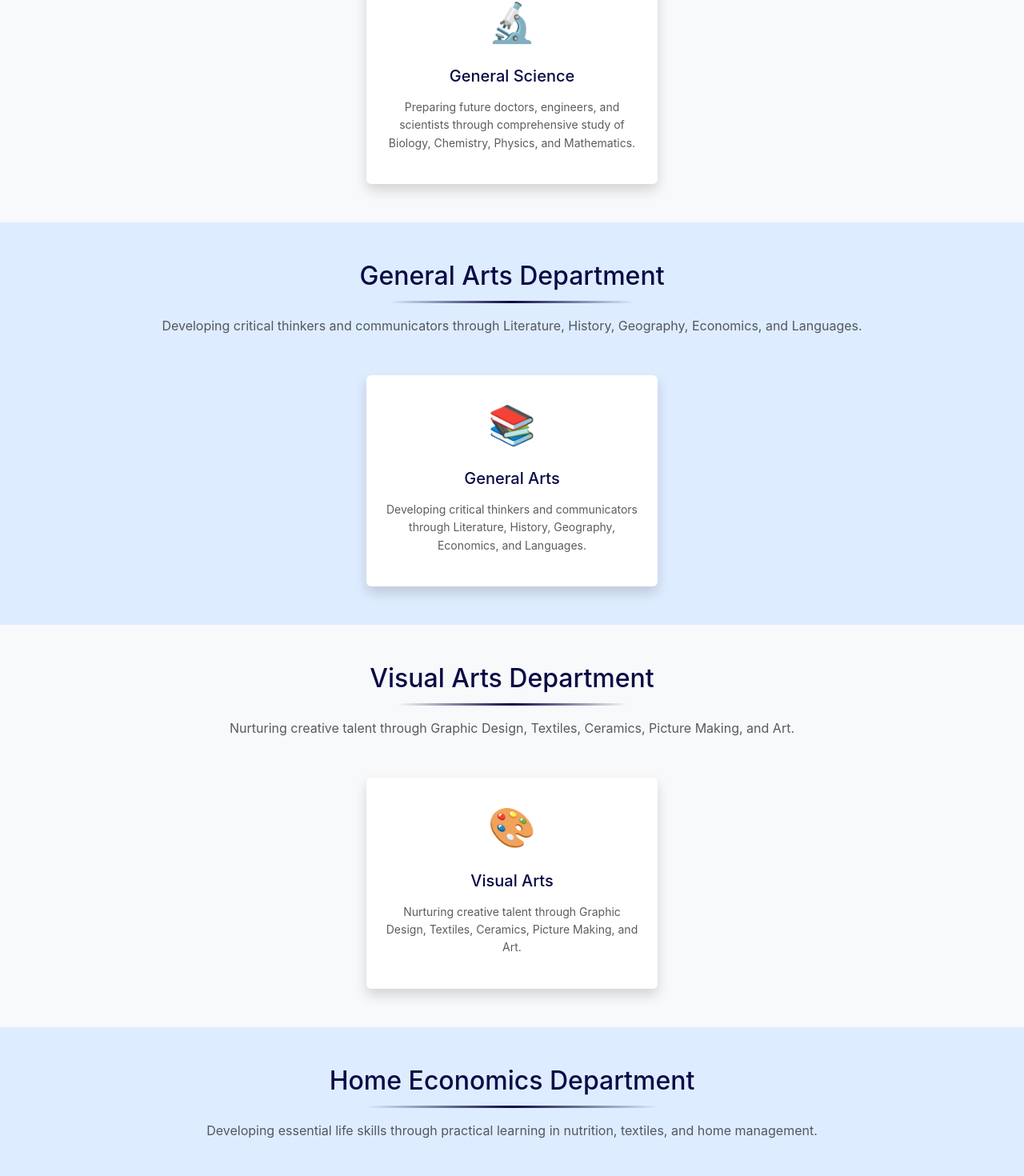
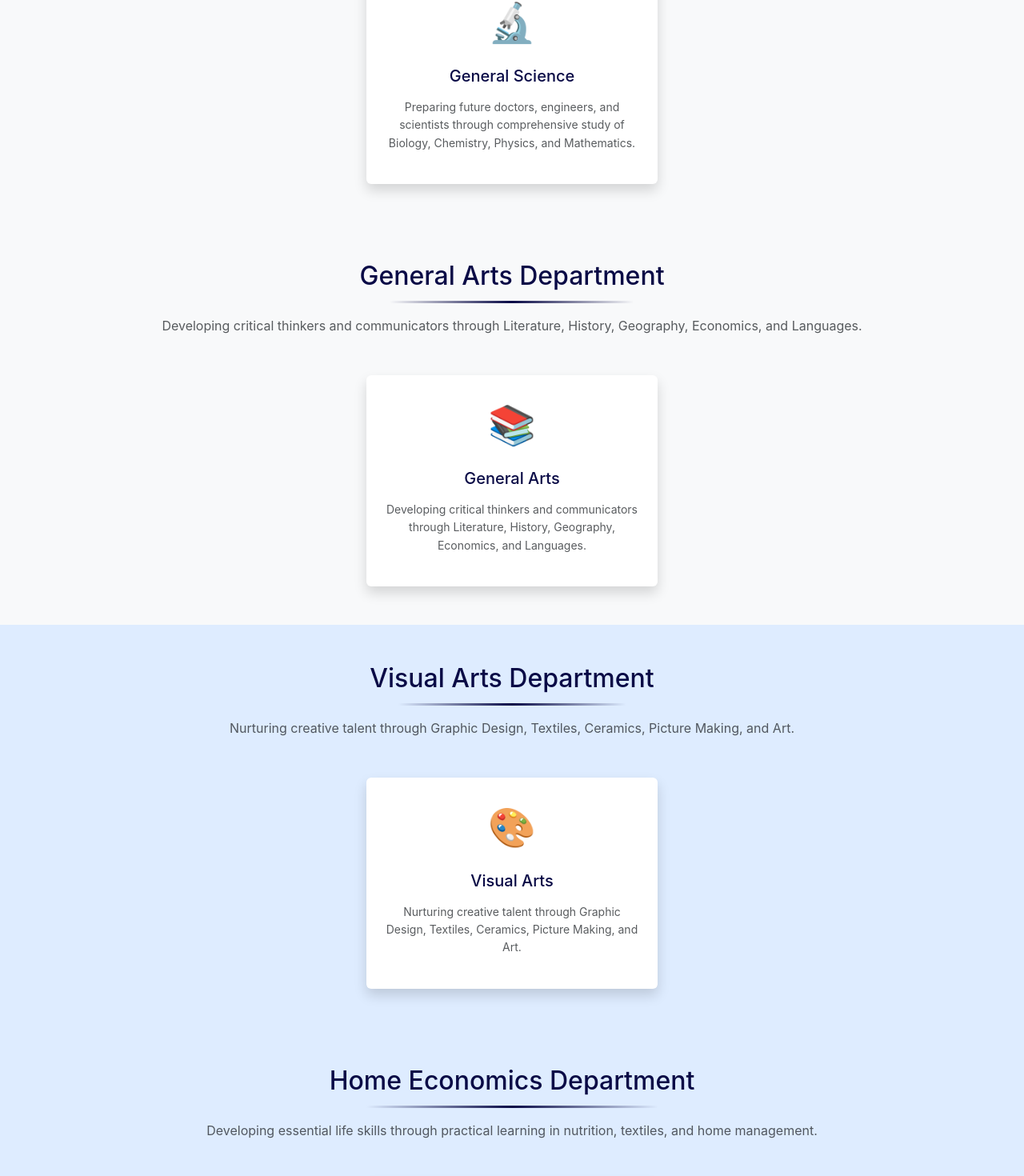
Before and after one commit to AmurdAmzer/IbassWeb-Redesign, a Next.js app in the folder frontend/: page /academic in a window 1280 px wide. Shown: the part 546-2016 px from the top of the page at 80% size. Built offline with nearby package versions, Linux system fonts and the light colour scheme.

Commit message:
changing baackground colors

```diff
--- a/frontend/src/app/academic/page.js
+++ b/frontend/src/app/academic/page.js
@@ -37,7 +37,7 @@ export default function DepartmentPage() {
         </section>
 
         {/* General Arts Department */}
-        <section className="py-5" style={{backgroundColor: '#DEECFF'}}>
+        <section className="py-5 bg-light">
         <Container className="px-4 px-md-0">
             <h2 className="text-center mb-3" style={{background: 'linear-gradient(to right, transparent, var(--school-blue), transparent) no-repeat bottom', backgroundSize: '80% 3px', paddingBottom: '15px', width: 'fit-content', margin: '0 auto 1rem auto'}}>General Arts Department</h2>
             <p className="text-center text-muted mb-5 px-3">
@@ -58,7 +58,7 @@ export default function DepartmentPage() {
         </section>
 
         {/* Visual Arts Department */}
-        <section className="py-5 bg-light">
+        <section className="py-5" style={{backgroundColor: '#DEECFF'}}>
         <Container className="px-4 px-md-0">
             <h2 className="text-center mb-3" style={{background: 'linear-gradient(to right, transparent, var(--school-blue), transparent) no-repeat bottom', backgroundSize: '80% 3px', paddingBottom: '15px', width: 'fit-content', margin: '0 auto 1rem auto'}}>Visual Arts Department</h2>
             <p className="text-center text-muted mb-5 px-3">
```
